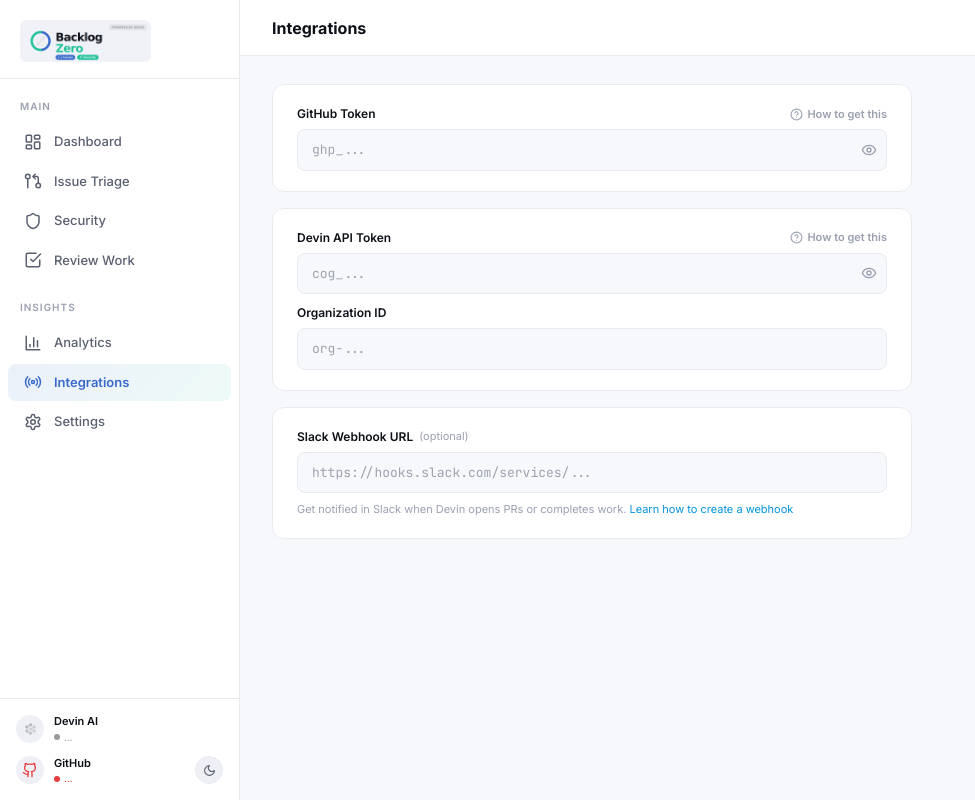
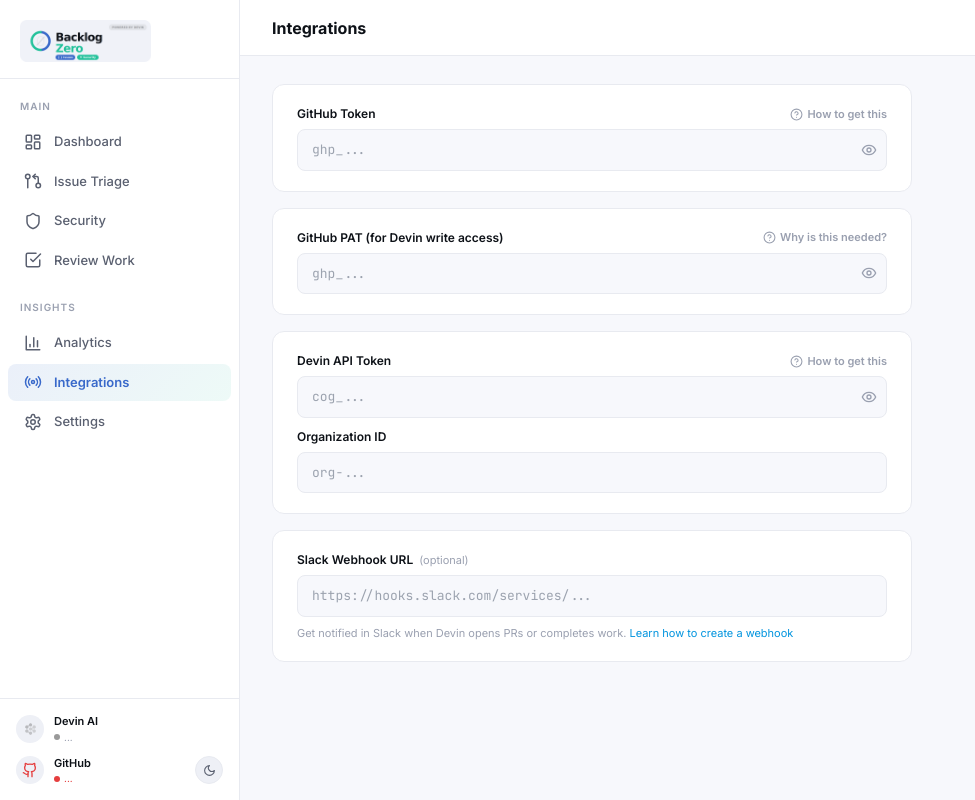
Before and after one commit to febuniac/devin-resolver, a React (Vite) app: page /integrations in a window 1280 px wide. Shown: the whole page, without its empty margins (0-975 px from the left). Built offline with nearby package versions, Linux system fonts and the light colour scheme; no server answers.

Commit message:
Add GitHub PAT field to Integrations for Devin write access
Co-Authored-By: Felipe Buniac <febuniac@gmail.com>

```diff
--- a/src/pages/Integrations.tsx
+++ b/src/pages/Integrations.tsx
@@ -5,17 +5,21 @@ import api from '../api/client';
 
 export default function Integrations() {
   const [githubToken, setGithubToken] = useState('');
+  const [githubPat, setGithubPat] = useState('');
   const [devinToken, setDevinToken] = useState('');
   const [orgId, setOrgId] = useState('');
   const [slackWebhook, setSlackWebhook] = useState('');
   const [saving, setSaving] = useState(false);
   const [saved, setSaved] = useState(false);
   const [showGH, setShowGH] = useState(false);
+  const [showPAT, setShowPAT] = useState(false);
   const [showDevin, setShowDevin] = useState(false);
   const [ghValid, setGhValid] = useState<boolean | null>(null);
+  const [patSet, setPatSet] = useState<boolean>(false);
   const [devinValid, setDevinValid] = useState<boolean | null>(null);
   const [slackValid, setSlackValid] = useState<boolean | null>(null);
   const [showGHGuide, setShowGHGuide] = useState(false);
+  const [showPATGuide, setShowPATGuide] = useState(false);
   const [showDevinGuide, setShowDevinGuide] = useState(false);
   const [validating, setValidating] = useState(false);
 
@@ -25,6 +29,7 @@ export default function Integrations() {
       if (s.devin_api_token) setDevinToken(s.devin_api_token as string);
       if (s.devin_org_id) setOrgId(s.devin_org_id as string);
       if (s.slack_webhook_url) setSlackWebhook(s.slack_webhook_url as string);
+      if (s.github_pat_set) setPatSet(true);
       // Validate all configured tokens
       setValidating(true);
       try {
@@ -48,7 +53,8 @@ export default function Integrations() {
   const saveSettings = async () => {
     setSaving(true);
     try {
-      await api.updateSettings({ github_token: githubToken, devin_api_token: devinToken, devin_org_id: orgId, slack_webhook: slackWebhook });
+      await api.updateSettings({ github_token: githubToken, github_pat: githubPat || undefined, devin_api_token: devinToken, devin_org_id: orgId, slack_webhook: slackWebhook });
+      if (githubPat) setPatSet(true);
       setSaved(true);
       setTimeout(() => setSaved(false), 3000);
       if (githubToken) {
@@ -109,6 +115,34 @@ export default function Integrations() {
           )}
         </div>
 
+        {/* GitHub PAT for Devin Push Access */}
+        <div style={{ background: 'var(--white)', border: '1px solid var(--rule)', borderRadius: 12, padding: '20px 24px', marginBottom: 16 }}>
+          <div style={labelStyle}>
+            GitHub PAT (for Devin write access)
+            {patSet && <span style={{ display: 'inline-flex', alignItems: 'center', gap: 4, padding: '2px 8px', borderRadius: 10, background: 'rgba(33,193,154,.12)', color: 'var(--green)', fontSize: 10, fontWeight: 700 }}><CheckCircle size={11} /> Configured</span>}
+            <button onClick={() => setShowPATGuide(!showPATGuide)} style={{ marginLeft: 'auto', background: 'none', border: 'none', color: 'var(--dim)', cursor: 'pointer', fontSize: 11, display: 'flex', alignItems: 'center', gap: 4 }}>
+              <HelpCircle size={13} /> Why is this needed?
+            </button>
+          </div>
+          <div style={{ position: 'relative' }}>
+            <input type={showPAT ? 'text' : 'password'} value={githubPat} onChange={e => setGithubPat(e.target.value)} placeholder={patSet ? '••••••••  (already set, enter new value to update)' : 'ghp_...'} style={inputStyle} />
+            <button onClick={() => setShowPAT(!showPAT)} style={{ position: 'absolute', right: 10, top: '50%', transform: 'translateY(-50%)', background: 'none', border: 'none', color: 'var(--dim)', cursor: 'pointer' }}>
+              {showPAT ? <EyeOff size={16} /> : <Eye size={16} />}
+            </button>
+          </div>
+          {showPATGuide && (
+            <div style={{ marginTop: 12, padding: 14, borderRadius: 8, background: 'var(--bg)', border: '1px solid var(--rule)', fontSize: 12, color: 'var(--mid)', lineHeight: 1.7 }}>
+              <strong style={{ color: 'var(--ink)' }}>Why a separate PAT?</strong><br />
+              The GitHub token above is used by Backlog Zero to read issues and sync repos. This PAT is injected into Devin sessions so they can <strong>push code and create PRs</strong> on your behalf.<br /><br />
+              <strong style={{ color: 'var(--ink)' }}>How to create it:</strong><br />
+              1. Go to <a href="https://github.com/settings/tokens" target="_blank" rel="noopener noreferrer" style={{ color: 'var(--blue)' }}>github.com/settings/tokens</a><br />
+              2. Click <strong>{"\u201c"}Generate new token (classic){"\u201d"}</strong><br />
+              3. Select scope: <code style={{ background: 'var(--bg2)', padding: '1px 4px', borderRadius: 3, fontFamily: 'var(--mono)', fontSize: 11 }}>repo</code> (full access)<br />
+              4. Copy the token and paste it here
+            </div>
+          )}
+        </div>
+
         {/* Devin API Token */}
         <div style={{ background: 'var(--white)', border: '1px solid var(--rule)', borderRadius: 12, padding: '20px 24px', marginBottom: 16 }}>
           <div style={labelStyle}>
```
